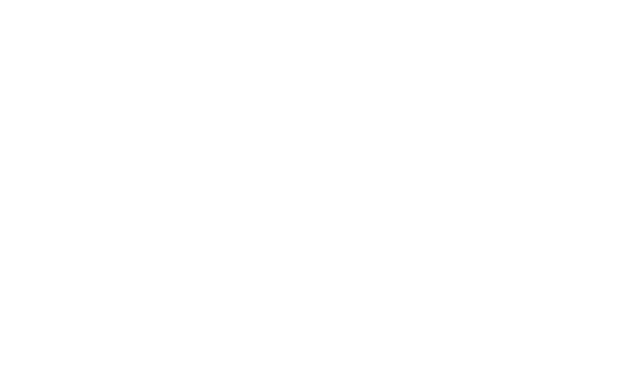
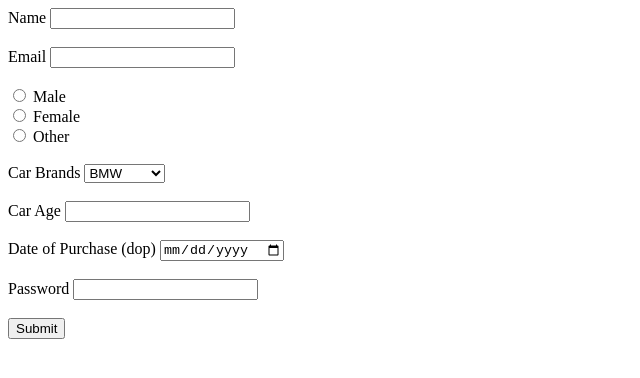
Before and after one commit to acciojob/car-insurance-form-ManishDubey95, a website: page main.html in a window 1280 px wide. Shown: the whole page, without its empty margins (0-640 px from the left). Drawn offline with Linux system fonts and the light colour scheme.

Commit message:
created a submission

```diff
--- a/main.html
+++ b/main.html
@@ -7,7 +7,40 @@
 </head>
 
 <body>
-	<!-- the entire body must be written by student -->
+	<form action="#" method="post">
+    <label for="name">Name</label>
+    <input type="text" id="name" name="name" required><br>
+    <br>
+    <label for="email">Email</label>
+    <input type="email" id="email" name="email" required><br>
+    <br>
+    <input type="radio" id="male" name="gender" value="male" required>
+    <label for="male">Male</label>
+    <br>
+    <input type="radio" id="female" name="gender" value="female" required>
+    <label for="female">Female</label>
+    <br>
+    <input type="radio" id="other" name="gender" value="other" required>
+    <label for="other">Other</label><br>
+    <br>
+    <label for="Car Brands">Car Brands</label>
+    <select id="cars" name="cars">
+      <option value="BMW">BMW</option>
+      <option value="Audi">Audi</option>
+      <option value="Mercedes">Mercedes</option>
+    </select><br>
+    <br>
+    <label for="carage">Car Age</label>
+    <input type="number" id="carage" name="carage" required><br>
+    <br>
+    <label for="dop">Date of Purchase (dop)</label>
+    <input type="date" id="dop" name="dop" required><br>
+    <br>
+    <label for="password">Password</label>
+    <input type="password" id="password" name="password" required><br>
+    <br>
+    <button type="submit">Submit</button>
+  </form>
     <script type="text/javascript" src="./script.js">
 </script>
 
```
